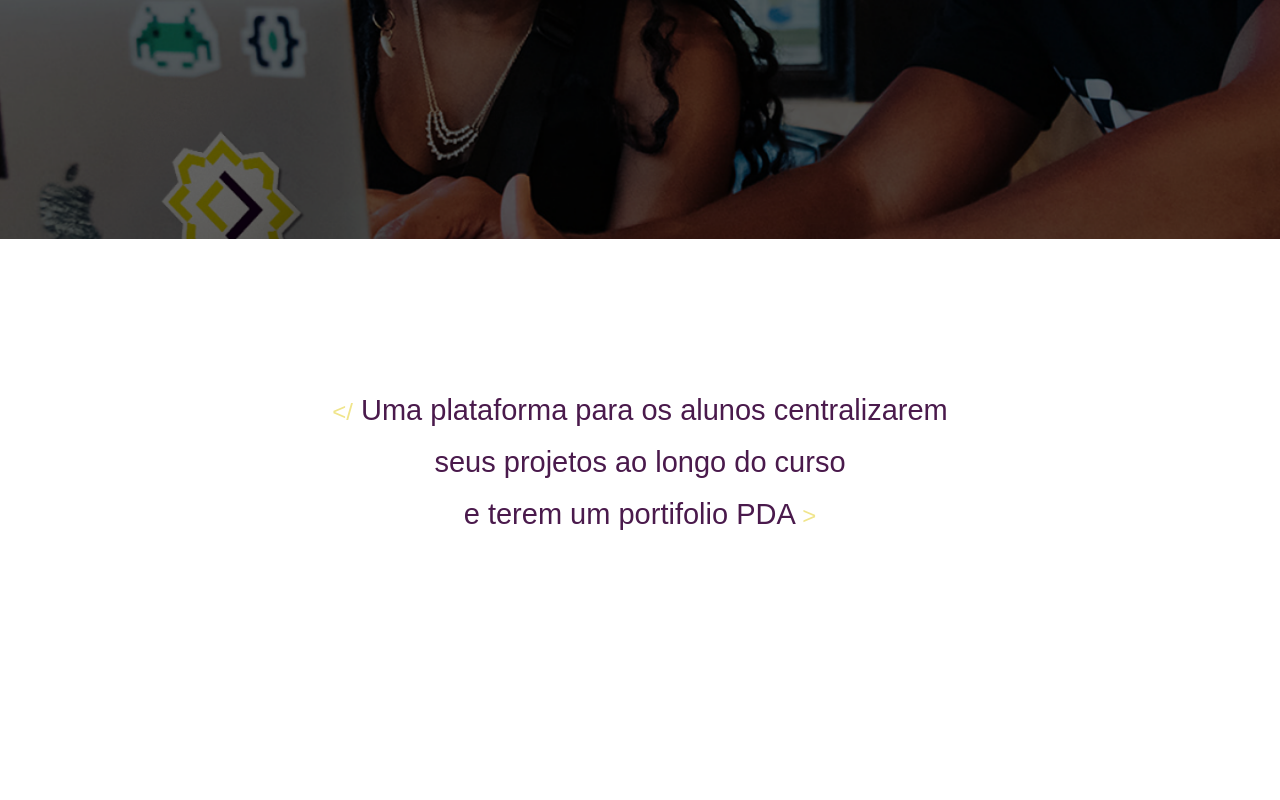
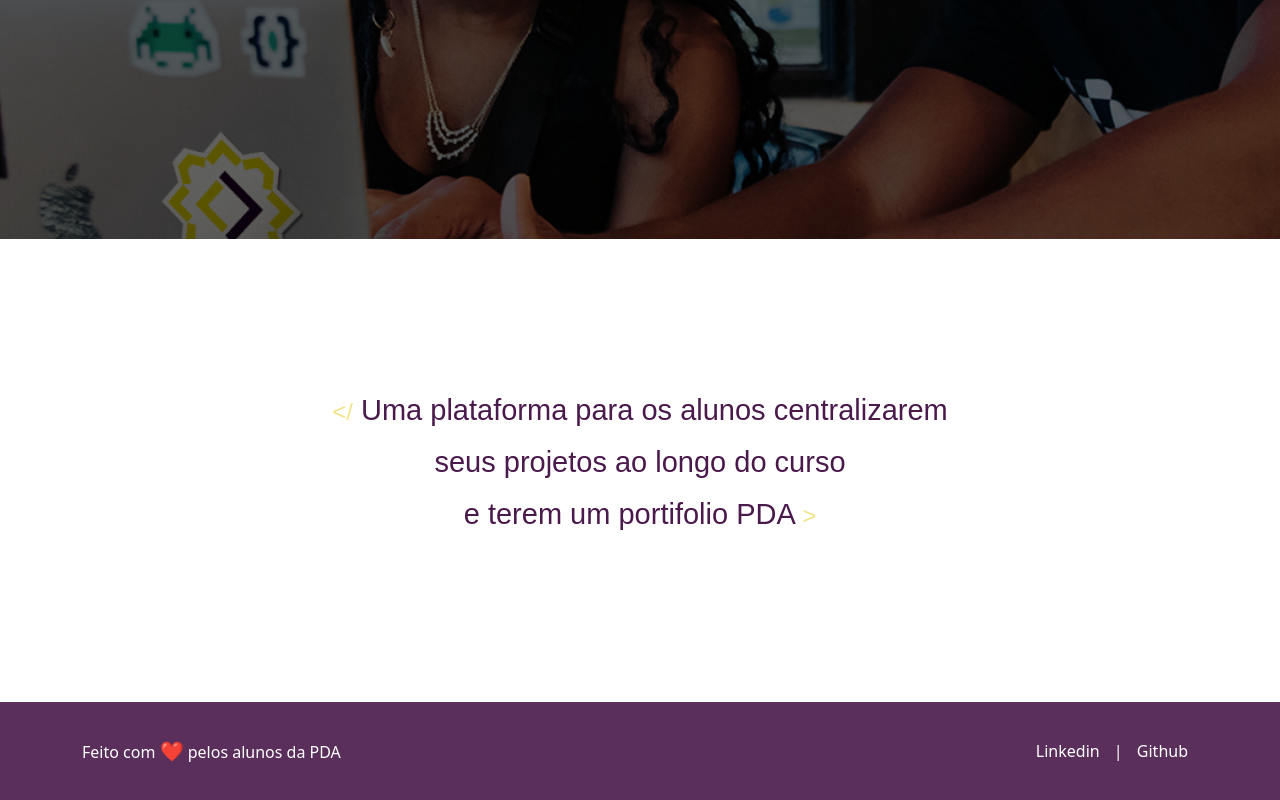
Before and after one commit to VictorCDS-p/PDA_Organization, a React (Vite) app: page / in a window 1280 px wide. Shown: the part 661-1461 px from the top of the page. Before the commit the page ends 1363 px from the top, so only its background shows below. Built offline with nearby package versions, Linux system fonts and the light colour scheme; a web font is replaced by a local one.

Commit message:
fix - add footer in main.jsx

```diff
--- a/src/main.jsx
+++ b/src/main.jsx
@@ -6,6 +6,7 @@ import Header from './components/header';
 import DefaultRoutes from './routes/DefaultRoutes';
 import AdminRoutes from './routes/AdminRoutes';
 import UserRoutes from './routes/UserRoutes';
+import Footer from './components/footer/footer';
 
 import 'bootstrap/dist/css/bootstrap.min.css';
 
@@ -15,10 +16,11 @@ createRoot(document.getElementById('root')).render(
             <Router>
                 <Header />
                 <Routes>
-                    { ...DefaultRoutes }
-                    { ...AdminRoutes }
-                    { ...UserRoutes }
+                    {...DefaultRoutes}
+                    {...AdminRoutes}
+                    {...UserRoutes}
                 </Routes>
+                <Footer />
             </Router>
         </AuthProvider>
     </React.StrictMode>
```
